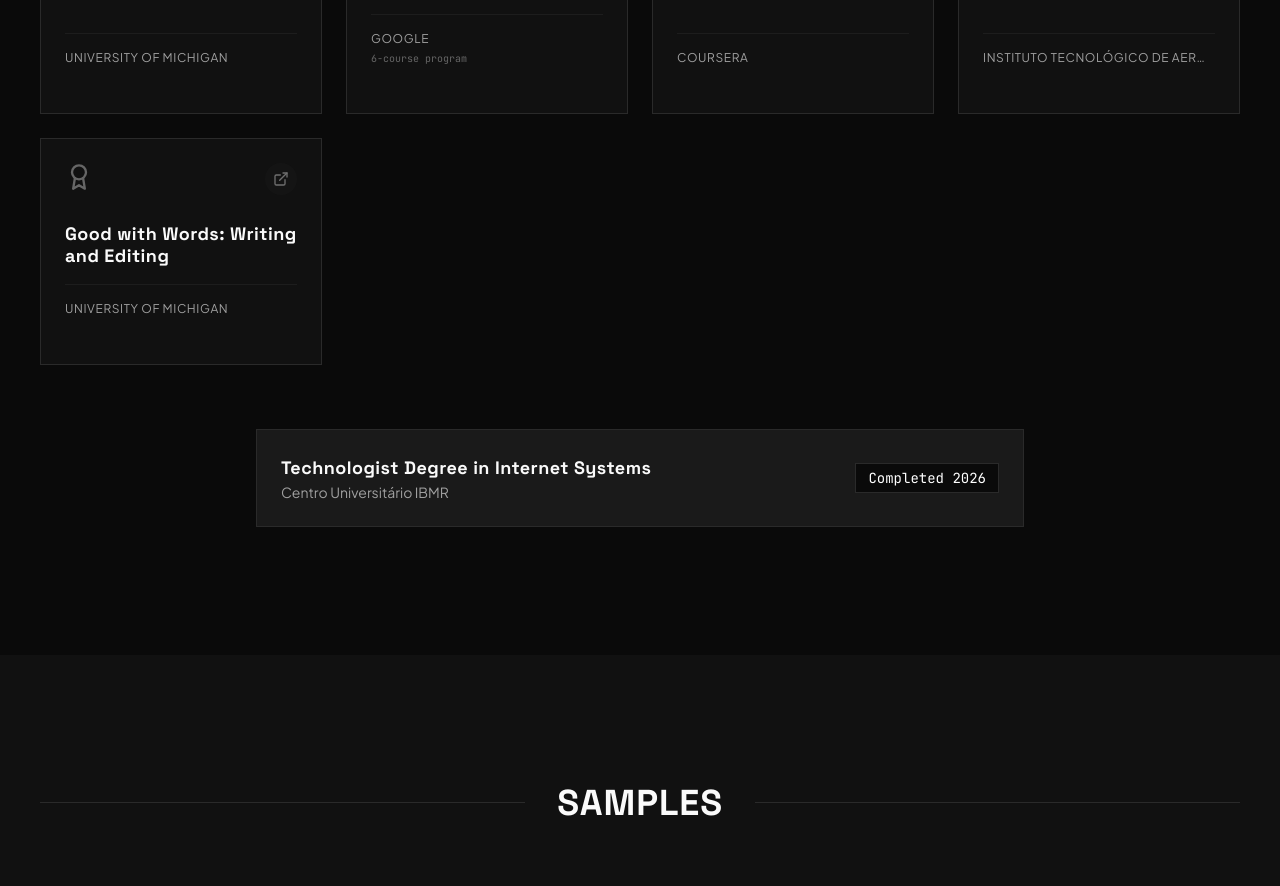
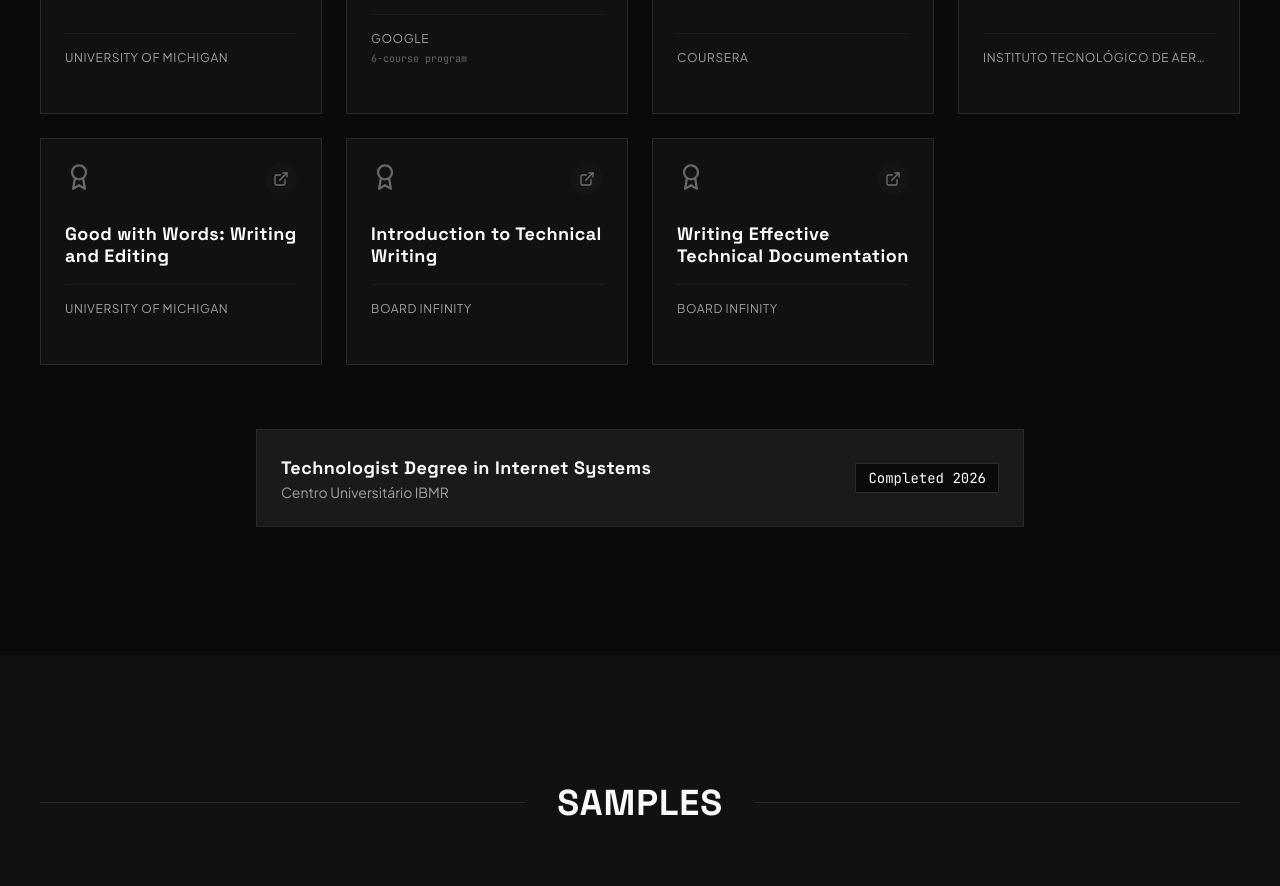
Before and after one commit to MichelGSS/portfolio, a React (Vite) app: page / in a window 1280 px wide. Shown: the part 4940-5826 px from the top of the page. Built offline with nearby package versions, Linux system fonts and the light colour scheme; the HTML template or start-up script is replaced by a standard one.

Commit message:
feat: add two Board Infinity technical writing certificates
Adds Introduction to Technical Writing and Writing Effective Technical
Documentation, with bilingual descriptions and certificate images
rendered from the Coursera PDFs.

```diff
--- a/src/components/Certifications.jsx
+++ b/src/components/Certifications.jsx
@@ -69,6 +69,20 @@
     link: "https://www.coursera.org/account/accomplishments/specialization/L0BTXW0E195N",
     icon: <Award className="text-textTertiary mb-4" size={28} />,
     image: `${import.meta.env.BASE_URL}Good with words - writing and editing.jpg`,
+  },
+  {
+    title: "Introduction to Technical Writing",
+    institution: "Board Infinity",
+    link: "https://coursera.org/verify/S74C9HXC9MPV",
+    icon: <Award className="text-textTertiary mb-4" size={28} />,
+    image: `${import.meta.env.BASE_URL}Introduction to Technical Writing.png`,
+  },
+  {
+    title: "Writing Effective Technical Documentation",
+    institution: "Board Infinity",
+    link: "https://coursera.org/verify/ILVS7KNB1FN5",
+    icon: <Award className="text-textTertiary mb-4" size={28} />,
+    image: `${import.meta.env.BASE_URL}Writing Effective Technical Documentation.png`,
   },
 ];
 
--- a/src/translations/index.js
+++ b/src/translations/index.js
@@ -117,6 +117,8 @@
         "Focused curriculum on modern JavaScript (ES6+), covering core language mechanics, asynchronous programming, and DOM manipulation. Designed to build a strong foundation for front-end development and dynamic web applications.",
         "Advanced exploration of Agile software development methodologies by the Aeronautics Institute of Technology. Covers Scrum, Kanban, iterative delivery cycles, user story mapping, and how to effectively bridge the gap between engineering teams and product stakeholders.",
         "Comprehensive specialization covering writing and editing fundamentals. Focuses on crafting clear, concise, and effective prose for professional communication, with emphasis on grammar, style, structure, and revision techniques tailored for technical and business contexts.",
+        "Foundations of the technical writing discipline: audience analysis, purpose-driven document planning, and the plain-language principles that make complex information usable. Covers the core deliverable types — user guides, procedures, reference material — along with structuring content for scanability and adapting tone to the reader's expertise level.",
+        "Practical course on producing documentation that holds up in production. Covers information architecture for docs sets, writing step-by-step procedures and API references, using visuals and formatting to reduce cognitive load, and building review and maintenance cycles that keep content accurate as the product evolves.",
       ],
     },
     samples: {
@@ -258,6 +260,8 @@
         "Currículo focado em JavaScript moderno (ES6+), cobrindo mecânicas fundamentais da linguagem, programação assíncrona e manipulação do DOM. Projetado para construir uma base sólida para desenvolvimento front-end e aplicações web dinâmicas.",
         "Exploração avançada das metodologias de desenvolvimento ágil de software pelo Instituto Tecnológico de Aeronáutica. Cobre Scrum, Kanban, ciclos de entrega iterativa, mapeamento de histórias de usuário e como fazer a ponte efetiva entre equipes de engenharia e stakeholders de produto.",
         "Especialização abrangente cobrindo fundamentos de escrita e edição. Foca na criação de prosa clara, concisa e eficaz para comunicação profissional, com ênfase em gramática, estilo, estrutura e técnicas de revisão voltadas para contextos técnicos e empresariais.",
+        "Fundamentos da disciplina de escrita técnica: análise de público, planejamento de documentos orientado a propósito e os princípios de linguagem simples que tornam informação complexa utilizável. Cobre os principais tipos de entregável — guias de usuário, procedimentos, material de referência — além da estruturação de conteúdo para leitura rápida e da adaptação do tom ao nível de conhecimento do leitor.",
+        "Curso prático sobre produzir documentação que se sustenta em produção. Cobre arquitetura da informação para conjuntos de documentos, escrita de procedimentos passo a passo e referências de API, uso de recursos visuais e formatação para reduzir carga cognitiva, e a construção de ciclos de revisão e manutenção que mantêm o conteúdo preciso conforme o produto evolui.",
       ],
     },
     samples: {
```
Also changed, not shown: public/Introduction to Technical Writing.png (added), public/Writing Effective Technical Documentation.png (added).
